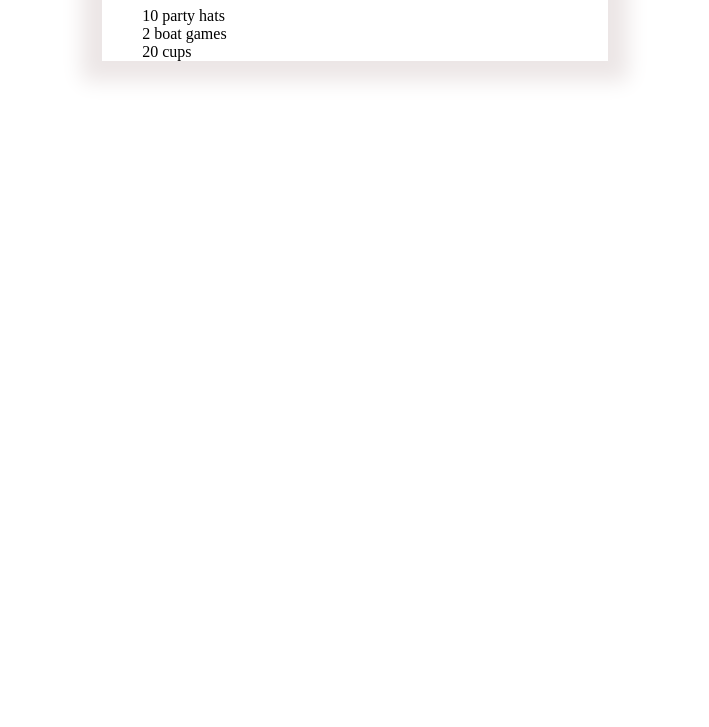
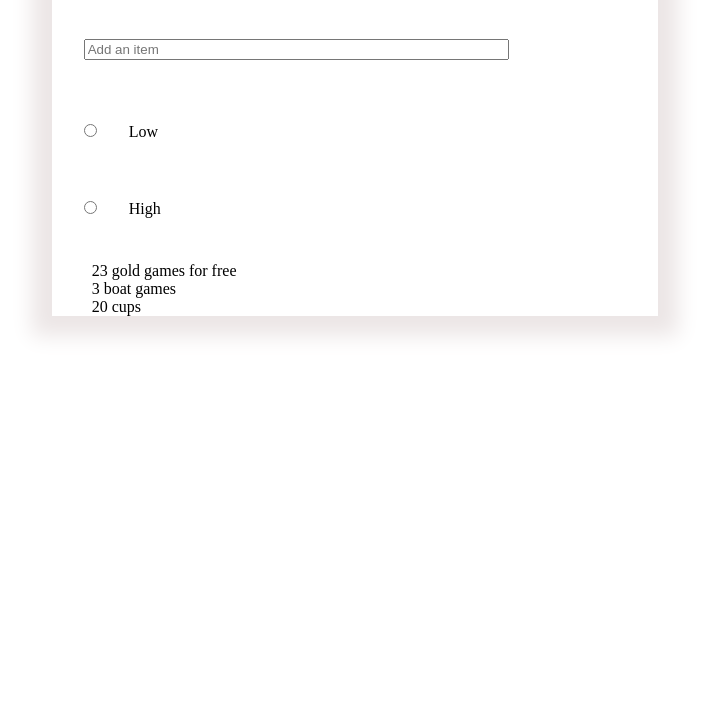
Before and after one commit to Basiru101/Vuejs, a plain HTML site: page index.html in a window 1280 px wide. Shown: the part 73-800 px from the top of the page, without its empty margins (285-994 px from the left). Drawn offline with nearby package versions, Linux system fonts and the light colour scheme.

Commit message:
Continuous vue

```diff
--- a/index.html
+++ b/index.html
@@ -9,32 +9,41 @@
 </head>
 <body>
 
-    <div id="shopping-list">
+    <div id="shopping">
         <h1>{{header || 'Welcome'}}</h1>
-        <!-- <input v-model="header"> -->
+
+        <input v-model.lazy="newItem" type="text" placeholder="Add an item" size="50"><br>
+        <label><input type="radio" v-model="newItemPriority" value="low">Low</label><br>
+        <label><input type="radio" v-model="newItemPriority" value="high">High</label>
+        {{newItem}} {{newItemPriority}}
 
         <ul>
-            <li v-for="item in items">{{item}}</li>
+            <li v-for="item in items" :key="item.id">{{item.label}}</li>
         </ul>
     </div>
 
 
     <script src="https://unpkg.com/vue@3"></script>
     <script>
-       const shoppingList = Vue.createApp({
-            data(){
-                return {
-                    header: "Shopping List App",
-                    items: [
-                        "10 party hats",
-                        "2 boat games",
-                        "20 cups"
-                    ]
-                }
+
+
+    const shoppingListApp = Vue.createApp({
+        data(){
+            return{
+                header:"Shopping List App",
+                newItem: "",
+                newItemPriority:"",
+
+                items: [
+                    {id:1, label: "23 gold games for free"},
+                    {id:2, label: '3 boat games'},
+                    {id:3, label: ' 20 cups'}
+                ]
             }
-        })
+        }
+    })
 
-        .mount('#shopping-list')
+    .mount("#shopping")
     </script>
 </body>
 </html>
--- a/main.css
+++ b/main.css
@@ -1,7 +1,7 @@
 div{
     background: white;
     box-shadow: 0 0 20px 20px rgb(236, 230, 230);
-    width: 40%;
+    width: 48%;
     margin: 0 auto;
 
 }
@@ -9,3 +9,11 @@ div{
 li{
     list-style: none;
 }
+
+h1{
+    text-align: center;
+}
+
+input{
+    margin: 2rem;
+}
```
